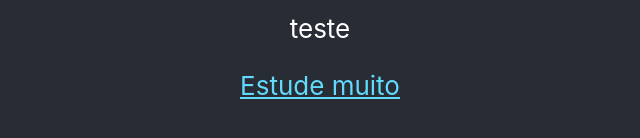
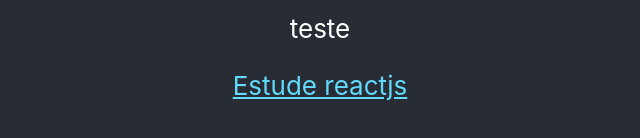
Before and after one commit to marlloncps/portifolio, a React (Create React App) app: page / in a window 1280 px wide. Shown: the part 516-654 px from the top of the page, without its empty margins (320-960 px from the left). Built offline with nearby package versions, Linux system fonts and the light colour scheme.

Commit message:
Verificando rollback de deploy

```diff
--- a/src/App.js
+++ b/src/App.js
@@ -15,7 +15,7 @@
           target="_blank"
           rel="noopener noreferrer"
         >
-          Estude muito
+          Estude reactjs
         </a>
       </header>
     </div>
```
